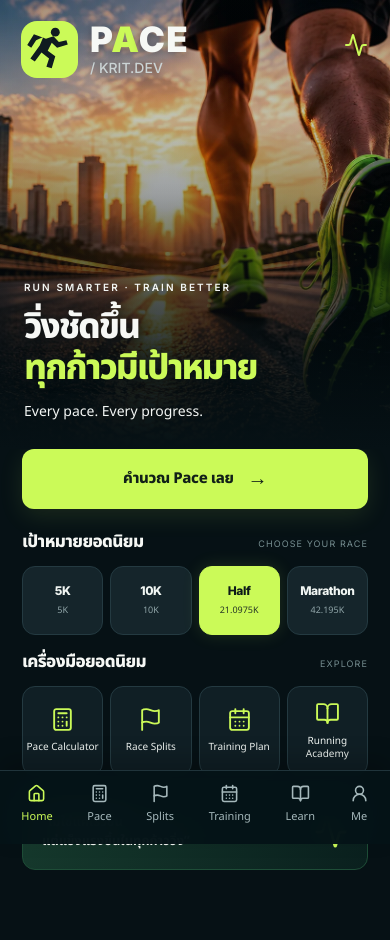
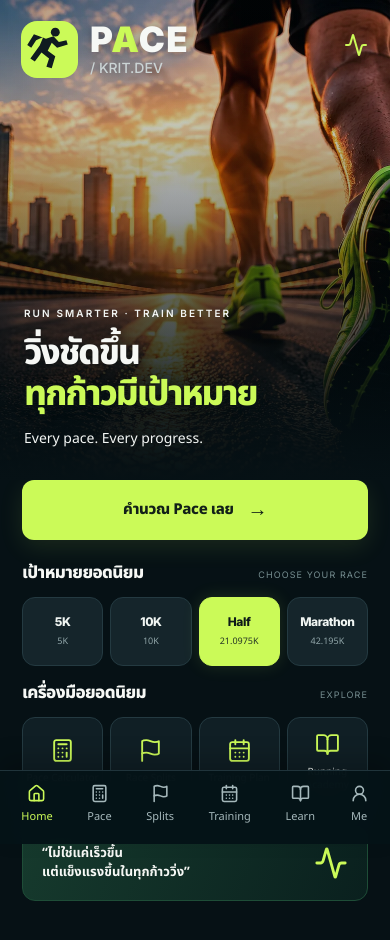
Before and after one commit to keng013/pace-running-app, a Next.js app: page / in a window 390 px wide. Shown: the top 940 px of the page. Built offline with nearby package versions, Linux system fonts and the light colour scheme.

Commit message:
design: raise hero height and refine runner photo crop on mobile

```diff
--- a/app/globals.css
+++ b/app/globals.css
@@ -209,3 +209,16 @@ button:active{transform:none!important;filter:none!important}
 .wheel-neighbor:disabled{opacity:.25}
 .number-wheel-group>.field{margin:8px 0}
 @media(prefers-reduced-motion:reduce){button{transition:none!important}}
+
+/* Hero composition refinement: slightly taller, better runner framing */
+@media(max-width:599px){
+ .shell:has(.photo-hero) .photo-hero{
+   height:clamp(430px,123vw,535px);
+   background-position:center,66% 42%;
+   background-size:cover,cover;
+ }
+ .shell:has(.photo-hero) .hero-copy{bottom:30px}
+ .shell:has(.photo-hero) .hero-photo-shade{
+   background:linear-gradient(180deg,rgba(2,12,17,.25) 0%,transparent 26%,rgba(1,10,14,.05) 44%,rgba(1,10,14,.37) 73%,#061115 100%);
+ }
+}
```
